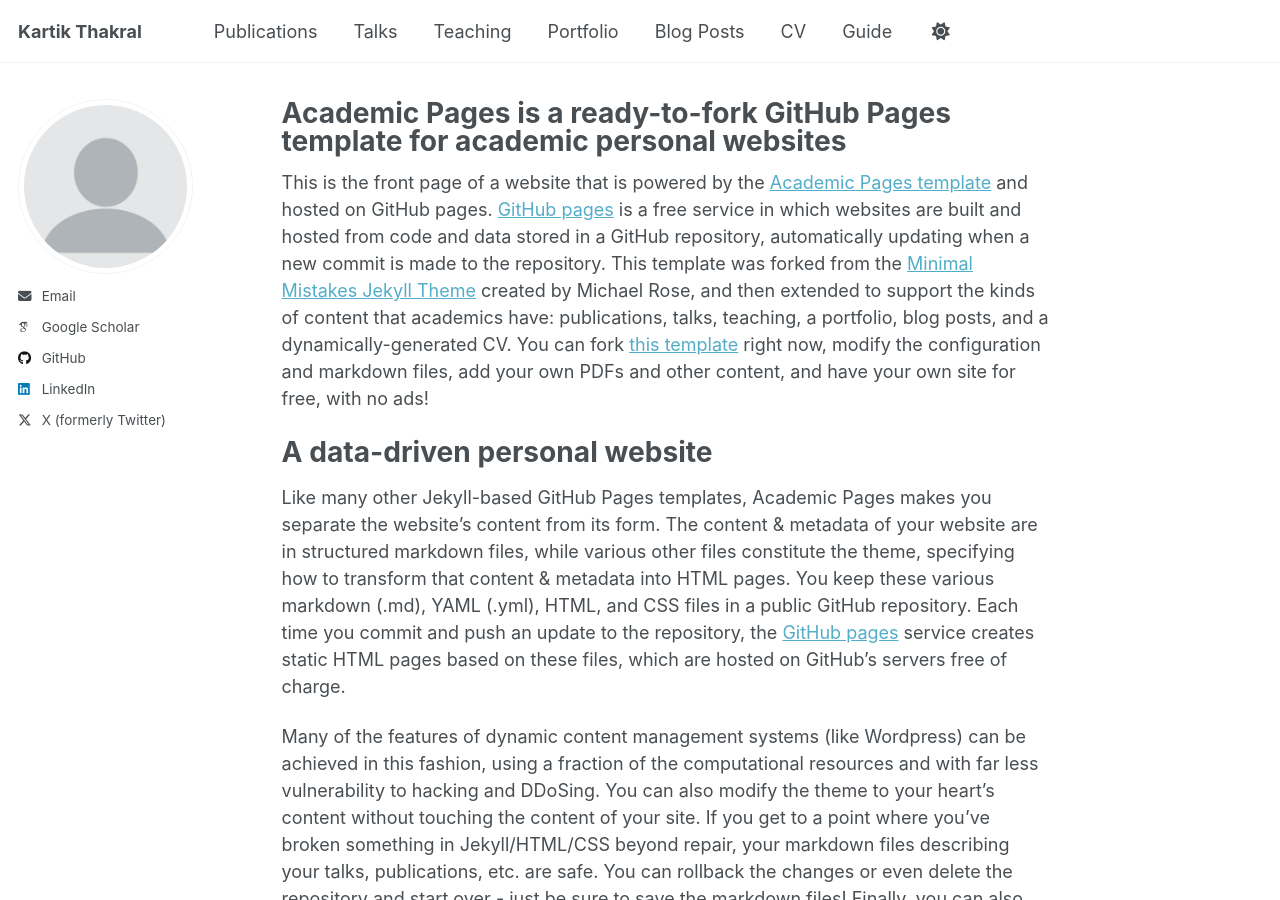
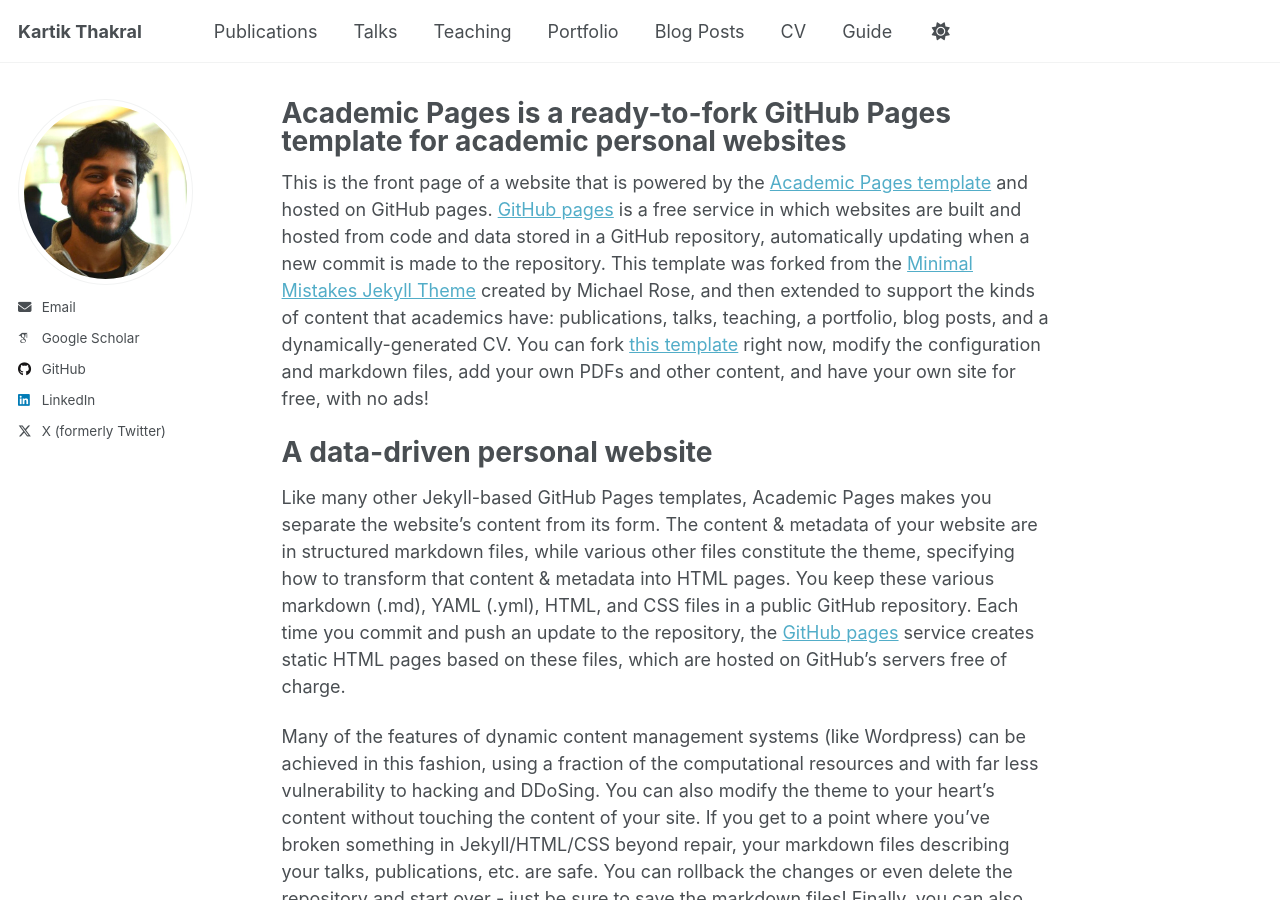
Before and after one commit to thakral-kartik/thakral-kartik.github.io, a Jekyll site: the page built from _pages/about.md, in a window 1280 px wide and 900 px high. Built offline with Jekyll 4.4.1, drawn with Linux system fonts in a browser that asks for light colours; some web fonts are replaced.

Commit message:
Update _config.yml

```diff
--- a/_config.yml
+++ b/_config.yml
@@ -22,8 +22,8 @@ repository               : "thakral-kartik/thakral-kartik.github.io"
 #               Additional customization can be done by editing /_includes/author-profile.html
 author:
   # Biographic information
-  avatar           : "profile.png"
-  # avatar           : "kartik.jpg"
+  # avatar           : "profile.png"
+  avatar           : "kartik.jpg"
   # name             : "Your Sidebar Name"
   pronouns         : # example: "she/her"
   # bio              : "Short biography for the left-hand sidebar"
```
